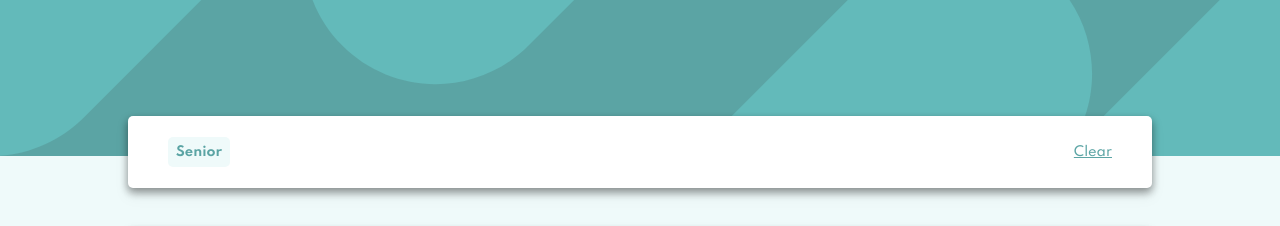
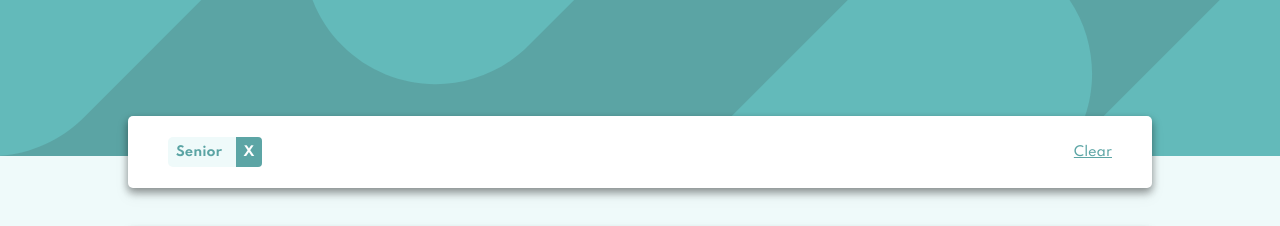
Before and after one commit to nityagulati/job-listings-app, a Vue app: page / in a window 1280 px wide. Both pictures are taken after a click on the element "Senior". Shown: the top 226 px of the page. Built offline with nearby package versions, Linux system fonts and the light colour scheme.

Commit message:
add filter tag close logic

```diff
--- a/src/App.vue
+++ b/src/App.vue
@@ -1,9 +1,9 @@
 <template>
 <div>
   <AppHeader />
-  <FilterBar :filterTags="filterTags" />
+  <FilterBar :filterTags="filterTags" @removeTag="removeTag" />
   <main class="main">
-    <JobListing :listings="listings" @getListings="getListings" />
+    <JobListing :listings="listings" @addTag="addTag" />
   </main>
 </div>
 </template>
@@ -31,18 +31,34 @@ export default {
   created() {
     this.listings = this.initialData.slice()
   },
+  computed: {
+    isListFiltered() {
+      return this.filterTags.length
+    }
+  },
   methods: {
-    getListings(tag) {
+    addTag(tag) {
       if(this.filterTags.indexOf(tag) == -1 ) {
         this.filterTags.push(tag)
       }
+    },
+    removeTag(index) {
+      this.filterTags.splice(index, 1)
+    },
+    getListings() {
+      this.listings = this.initialData.slice()
       let filteredListings = this.listings.filter((job) => {
         const tags = [job.level, job.role].concat(job.tools, job.languages)
         return this.filterTags.every(i => tags.includes(i))
       })
       this.listings = filteredListings
     },
-  }
+  },
+  watch: {
+    isListFiltered: function() {
+      this.getListings()
+    }
+  },
 }
 </script>
 
--- a/src/components/FilterBar.vue
+++ b/src/components/FilterBar.vue
@@ -7,6 +7,7 @@
               :key=index
             >
               {{tag}}
+              <span class="tag--close" @click.stop="removeTag(index)">X</span>
             </span>
         </div>
         <a href="" class="filter-clear">Clear</a>
@@ -16,8 +17,14 @@
 <script>
 export default {
     name: 'filter-bar',
+    emits: ['removeTag'],
     props: {
         filterTags: Array
+    },
+    methods: {
+        removeTag(index) {
+            return this.$emit('removeTag', index)
+        }
     }
 }
 </script>
@@ -43,6 +50,21 @@ export default {
 
 span.tag.filter-tag {
     cursor: default;
+    padding-right: 0;
+}
+
+.tag--close {
+    background: #5CA5A5;
+    color: #ffffff;
+    height: inherit;
+    padding: 8px;
+    border-radius: 0 4px 4px 0;
+    margin-left: 10px;
+    cursor: pointer;
+
+    &:hover {
+        background: #000000;
+    }
 }
 
 </style>
--- a/src/components/JobListing.vue
+++ b/src/components/JobListing.vue
@@ -20,19 +20,19 @@
         <div class="job-card__tags">
             <span
               class="tag"
-              @click.stop="getListings(listing.role)"
+              @click.stop="addTag(listing.role)"
             >
               {{listing.role}}
             </span>
             <span
               class="tag"
-              @click.stop="getListings(listing.level)"
+              @click.stop="addTag(listing.level)"
             >
               {{listing.level}}
             </span>
             <span
               class="tag"
-              @click.stop="getListings(language)"
+              @click.stop="addTag(language)"
               v-for="(language, index) in listing.languages"
               :key="index"
             >
@@ -40,7 +40,7 @@
             </span>
             <span
               class="tag"
-              @click.stop="getListings(tool)"
+              @click.stop="addTag(tool)"
               v-for="(tool, index) in listing.tools"
               :key="index"
             >
@@ -54,7 +54,7 @@
 <script>
 export default {
     name: 'job-listing',
-    emit: ['getListings'],
+    emit: ['addTag'],
     props: {
         listings: Object,
     },
@@ -62,8 +62,8 @@ export default {
         getLogo: function(logo) {
             return require('@/assets/images/' + logo)
         },
-        getListings(tag) {
-            this.$emit('getListings', tag)
+        addTag(tag) {
+            this.$emit('addTag', tag)
         }
     },
 }
```
